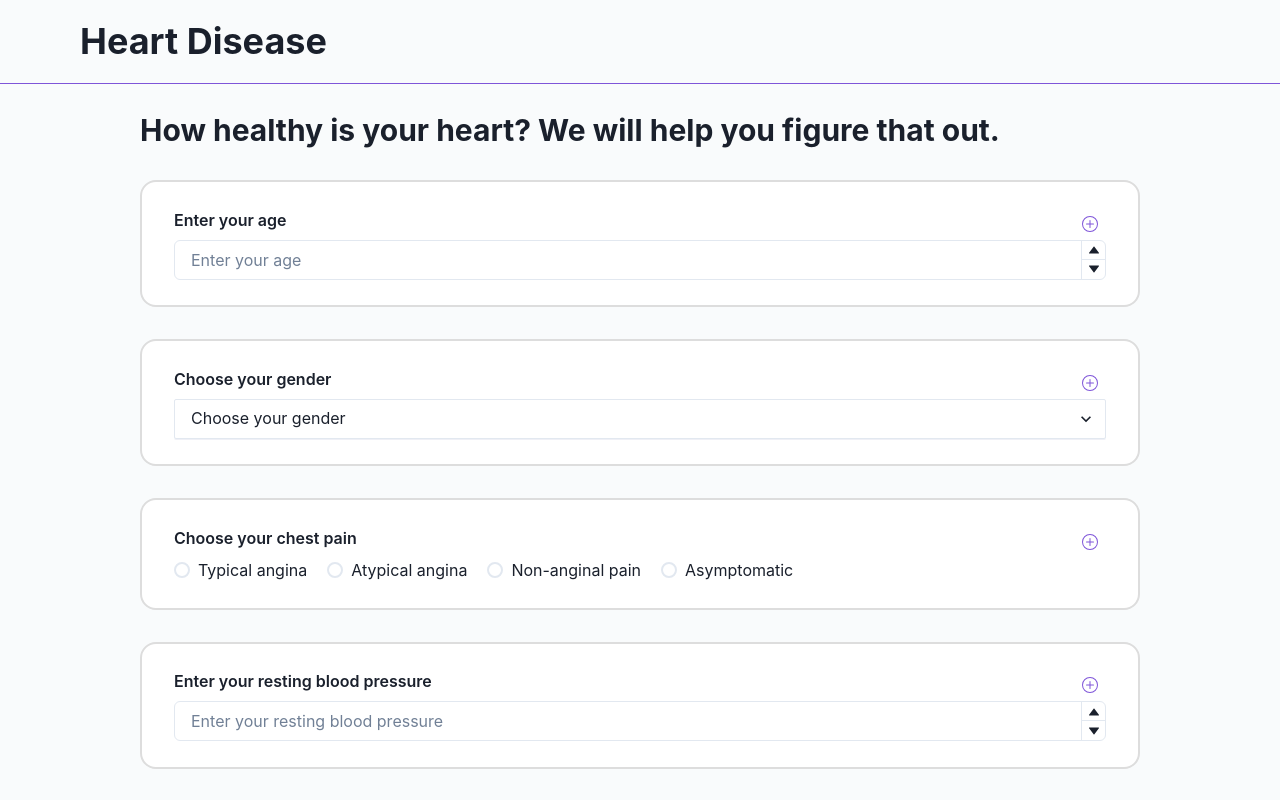
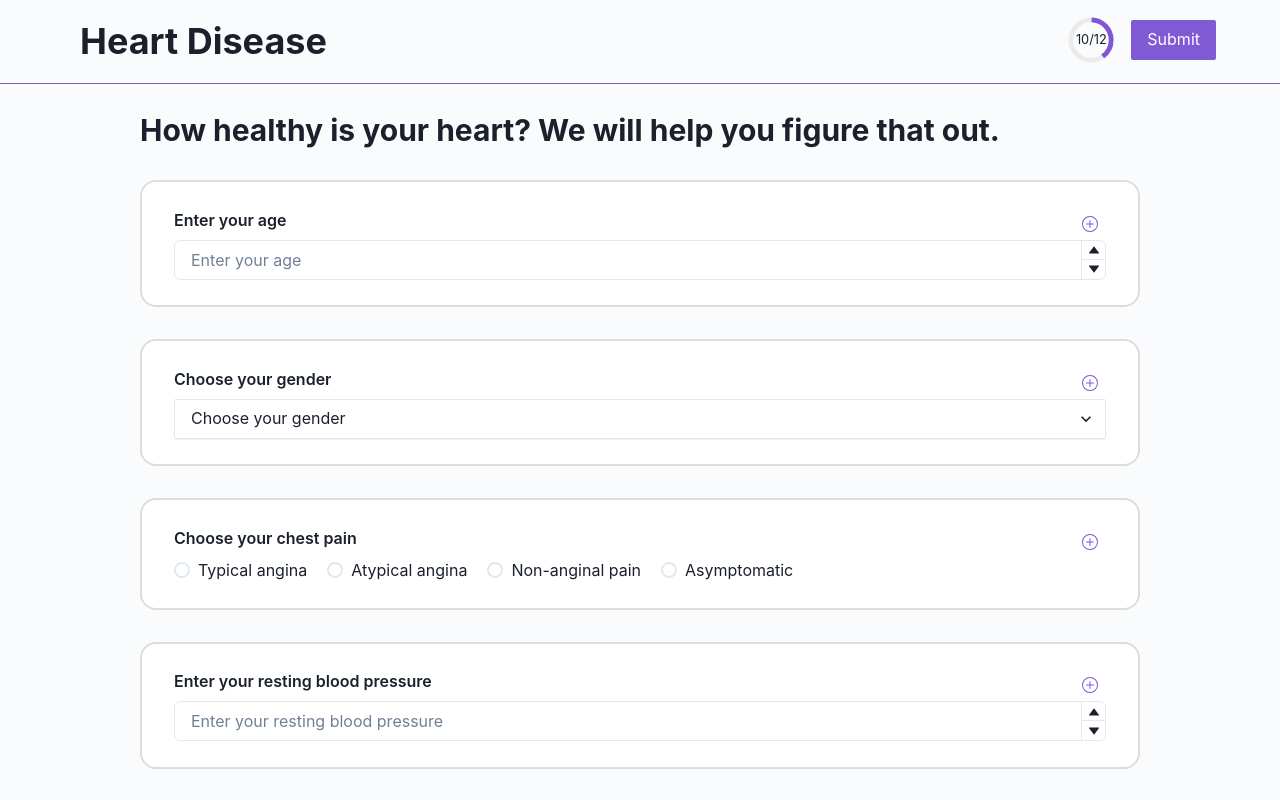
Before and after one commit to PranayBajracharya/Heart-Disease-UI, a Next.js app: page / in a window 1280 px wide. Shown: the top 800 px of the page. Built offline with nearby package versions, Linux system fonts and the light colour scheme.

Commit message:
Submit button

```diff
--- a/package.json
+++ b/package.json
@@ -23,6 +23,7 @@
     "react": "18.2.0",
     "react-dom": "18.2.0",
     "react-icons": "^4.8.0",
-    "typescript": "4.9.5"
+    "typescript": "4.9.5",
+    "zod": "^3.21.4"
   }
 }
--- a/src/components/Header.tsx
+++ b/src/components/Header.tsx
@@ -12,7 +12,7 @@ const Header: React.FC = () => {
       borderColor="purple.400"
       bg="inherit"
     >
-      <Heading>Heart Disease</Heading>
+      <Heading as="h1">Heart Disease</Heading>
     </Stack>
   );
 };
--- /dev/null
+++ b/src/components/Submit.tsx
@@ -0,0 +1,37 @@
+import {
+  Button,
+  CircularProgress,
+  CircularProgressLabel,
+  Flex,
+} from "@chakra-ui/react";
+
+export default function Submit() {
+  return (
+    <Flex
+      gap={4}
+      alignItems="center"
+      position="fixed"
+      right="4rem"
+      top="1rem"
+      zIndex="100"
+    >
+      <CircularProgress
+        display="flex"
+        alignItems="center"
+        value={40}
+        size={12}
+        color="purple.400"
+      >
+        <CircularProgressLabel fontSize="0.8rem">10/12</CircularProgressLabel>
+      </CircularProgress>
+      <Button
+        type="submit"
+        width="max-content"
+        colorScheme="purple"
+        isDisabled={false}
+      >
+        Submit
+      </Button>
+    </Flex>
+  );
+}
--- a/src/data/questionList.ts
+++ b/src/data/questionList.ts
@@ -1,7 +1,25 @@
+import { z } from "zod";
+
 type QuestionType = {
   question: string;
   isRequired?: boolean;
 };
+
+export const FormSchema = z.object({
+  age: z.number().min(1),
+  sex: z.number().min(0).max(1),
+  cp: z.number().min(0).max(3),
+  trestbps: z.number().min(0).max(220),
+  chol: z.number().min(0).max(500),
+  fbs: z.number().min(0).max(1),
+  restecg: z.number().min(0).max(2),
+  thalach: z.number().min(0).max(500),
+  exang: z.number().min(0).max(1),
+  oldpeak: z.number().min(0).max(20),
+  slope: z.number().min(0).max(2),
+  ca: z.number().min(0).max(3),
+  thal: z.number().min(0).max(2),
+});
 
 export const questionList: Record<string, QuestionType> = {
   age: {
--- a/src/pages/index.tsx
+++ b/src/pages/index.tsx
@@ -1,5 +1,6 @@
 import CustomeInput from "@/components/Input";
-import { questionList } from "@/data/questionList";
+import Submit from "@/components/Submit";
+import { FormSchema, questionList } from "@/data/questionList";
 import {
   Grid,
   GridItem,
@@ -16,11 +17,24 @@ import {
 } from "@chakra-ui/react";
 
 export default function Home() {
+  const handleSubmit = (e: React.FormEvent<HTMLFormElement>) => {
+    e.preventDefault();
+    console.log(e.target);
+
+    const formData = new FormData(e.target as HTMLFormElement);
+
+    const a = FormSchema.safeParse(formData);
+
+    console.log(a);
+  };
+
   return (
-    <main>
+    <form onSubmit={handleSubmit}>
       <Heading as="h2" size="lg">
         How healthy is your heart? We will help you figure that out.
       </Heading>
+      <Submit />
+
       <Grid
         rowGap="2rem"
         columnGap="4rem"
@@ -30,7 +44,7 @@ export default function Home() {
       >
         <GridItem>
           <CustomeInput label={questionList.age.question}>
-            <NumberInput min={0}>
+            <NumberInput min={1}>
               <NumberInputField placeholder={questionList.age.question} />
               <NumberInputStepper>
                 <NumberIncrementStepper />
@@ -186,6 +200,6 @@ export default function Home() {
           </CustomeInput>
         </GridItem>
       </Grid>
-    </main>
+    </form>
   );
 }
```
Also changed, not shown: 1 other file (tests, documents, lock files or other folders).
